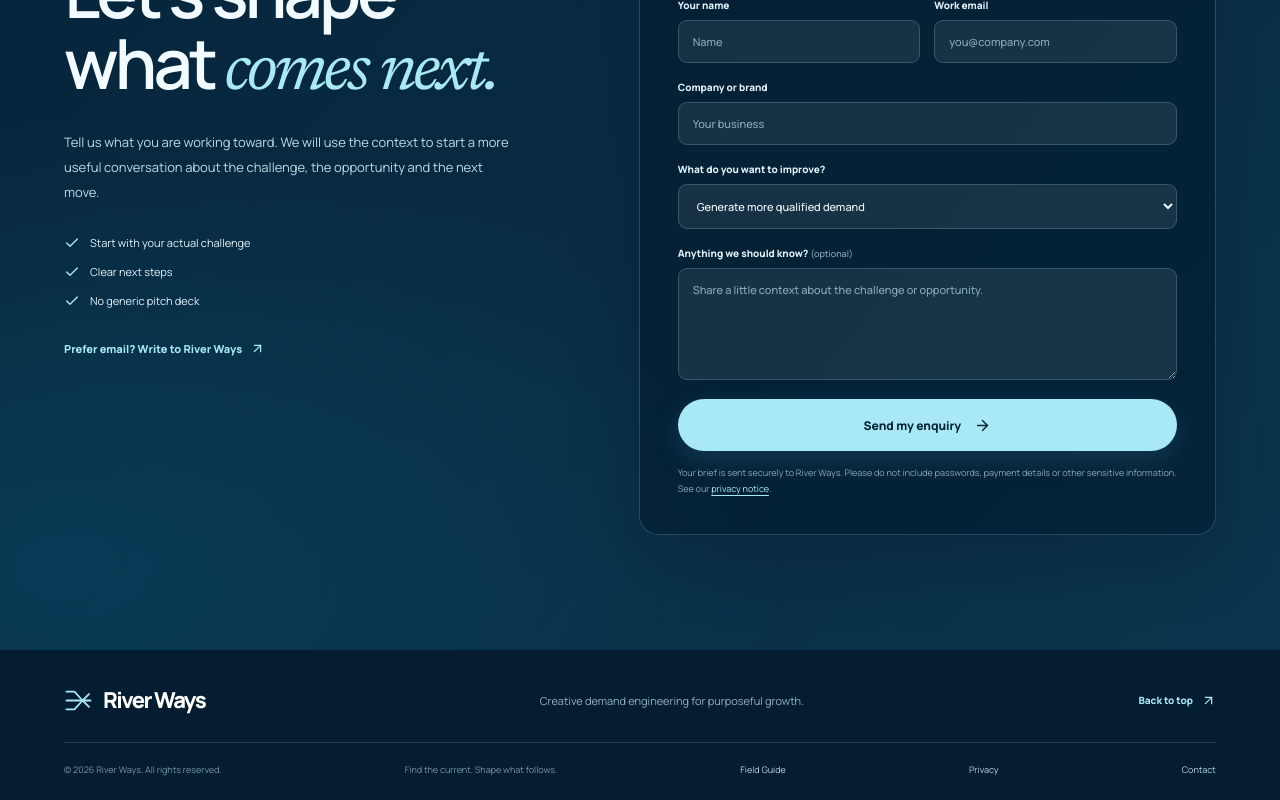
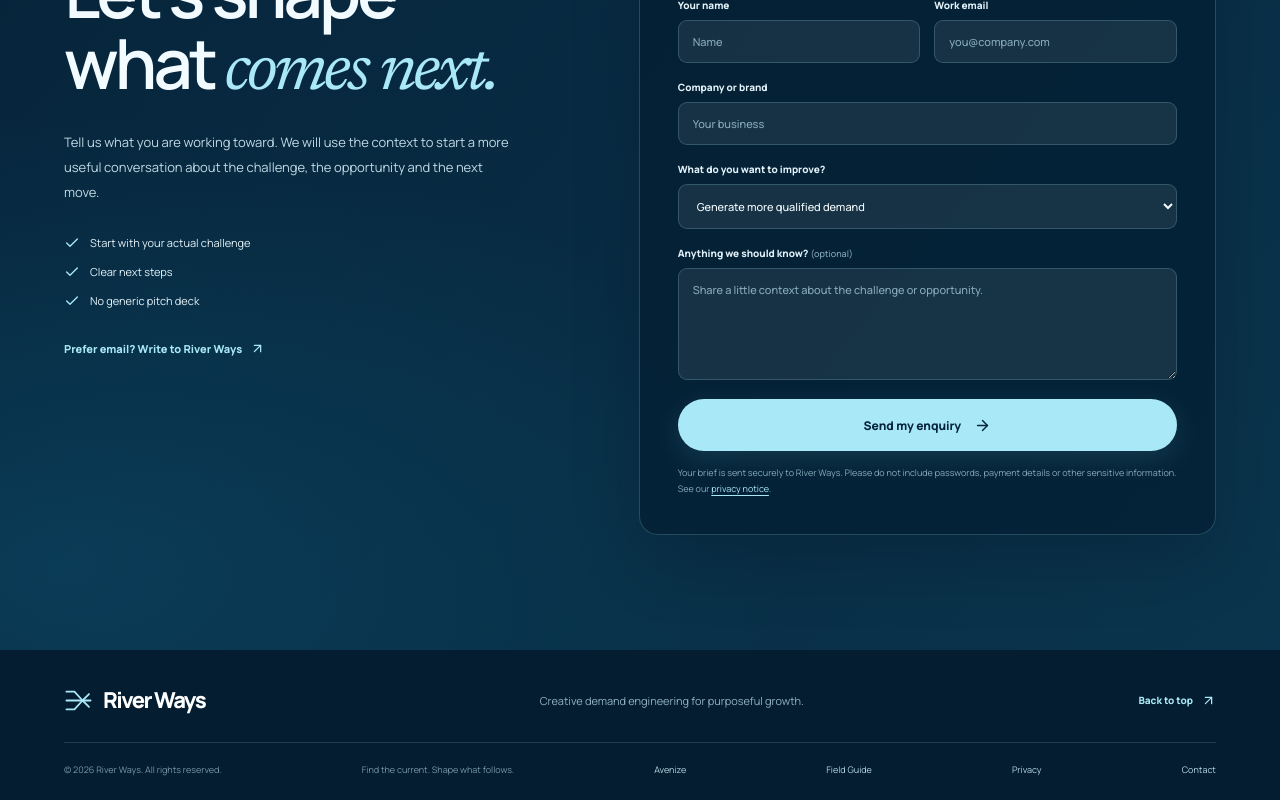
Before and after one commit to godsbest656-glitch/river-ways, a React (Vite) app: page / in a window 1280 px wide. Shown: the part 9181-9981 px from the top of the page. Built offline with nearby package versions, Linux system fonts and the light colour scheme.

Commit message:
feat: add Avenize to the site footer

```diff
--- a/src/App.jsx
+++ b/src/App.jsx
@@ -630,6 +630,7 @@ export default function App() {
         <div className="container footer-bottom">
           <span>© {new Date().getFullYear()} River Ways. All rights reserved.</span>
           <span>Find the current. Shape what follows.</span>
+          <a href="#avenize">Avenize</a>
           <a href="/field-guide/">Field Guide</a>
           <a href="/privacy/">Privacy</a>
           <a href="mailto:akinsify0511@gmail.com">Contact</a>
```
